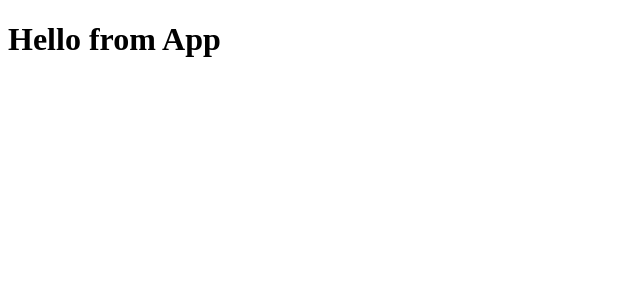
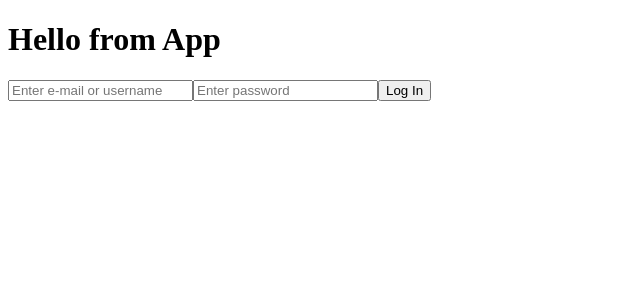
Before and after one commit to ily123/grafnote, a React (Create React App) app in the folder frontend/: page / in a window 1280 px wide. Shown: the top 300 px of the page, without its empty margins (0-640 px from the left). Built offline with nearby package versions, Linux system fonts and the light colour scheme; no server answers.

Commit message:
Added login-in form component.

```diff
--- a/frontend/src/App.js
+++ b/frontend/src/App.js
@@ -1,6 +1,12 @@
-function App() {
+// import { Route, Switch } from 'react-router-dom';
+import LoginFormPage from './components/LoginFormPage';
+
+function App () {
   return (
-    <h1>Hello from App</h1>
+    <div>
+      <h1>Hello from App</h1>
+      <LoginFormPage />
+    </div>
   );
 }
 
--- /dev/null
+++ b/frontend/src/components/LoginFormPage/index.js
@@ -0,0 +1,38 @@
+import { useState, useEffect } from 'react';
+
+const LoginFormPage = () => {
+  const [credential, setCredential] = useState('');
+  const [password, setPassword] = useState('');
+
+  useEffect(() => {
+    // do nothing
+    console.log('this should trigger after first render');
+  }, []);
+
+  const submit = (event) => {
+    event.preventDefault();
+    console.log('This the log-in form submission.');
+  };
+  return (
+    <div className="user-login-form">
+      <form onSubmit={submit}>
+        <input
+          type="text"
+          placeholder="Enter e-mail or username"
+          required
+          value={credential}
+          onChange={(e) => setCredential(e.target.value)} />
+        <input
+          type="password"
+          placeholder="Enter password"
+          required
+          value={password}
+          onChange={(e) => setPassword(e.target.value)} />
+        <button type="submit">Log In</button>
+      </form>
+    </div>
+
+  );
+};
+
+export default LoginFormPage;
```
